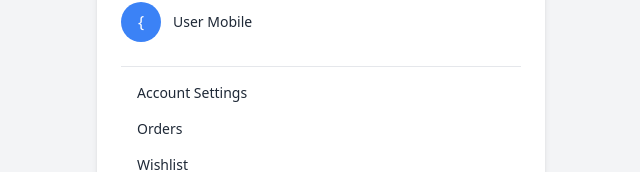
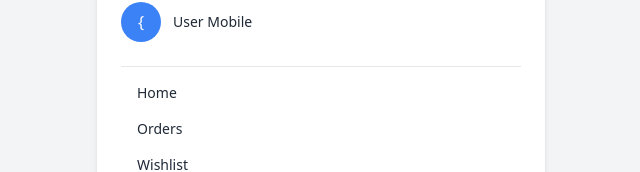
Before and after one commit to KRUSHNA2002/amazon_ui, a React (Vite) app: page /profile in a window 1280 px wide. Shown: the part 547-719 px from the top of the page, without its empty margins (319-959 px from the left). Built offline with nearby package versions, Linux system fonts and the light colour scheme; sample sign-in values are in the browser's storage.

Commit message:
add home navigation in profile page

```diff
--- a/src/components/common/Profile.jsx
+++ b/src/components/common/Profile.jsx
@@ -1,5 +1,5 @@
 import React from 'react';
-
+import {Link} from 'react-router-dom'
 const Profile = () => {
   const user = localStorage.getItem('user');
   const mobile = localStorage.getItem('mobile');
@@ -37,7 +37,7 @@ const Profile = () => {
             </div>
           </div>
           <div className="border-t border-gray-200 py-2">
-            <a href="#" className="block text-sm text-gray-800 py-2 hover:bg-gray-200 px-3">Account Settings</a>
+            <Link to="/" className="block text-sm text-gray-800 py-2 hover:bg-gray-200 px-3">Home</Link>
             <a href="#" className="block text-sm text-gray-800 py-2 hover:bg-gray-200 px-3">Orders</a>
             <a href="#" className="block text-sm text-gray-800 py-2 hover:bg-gray-200 px-3">Wishlist</a>
             <a href="#" className="block text-sm text-gray-800 py-2 hover:bg-gray-200 px-3">Settings</a>
```
